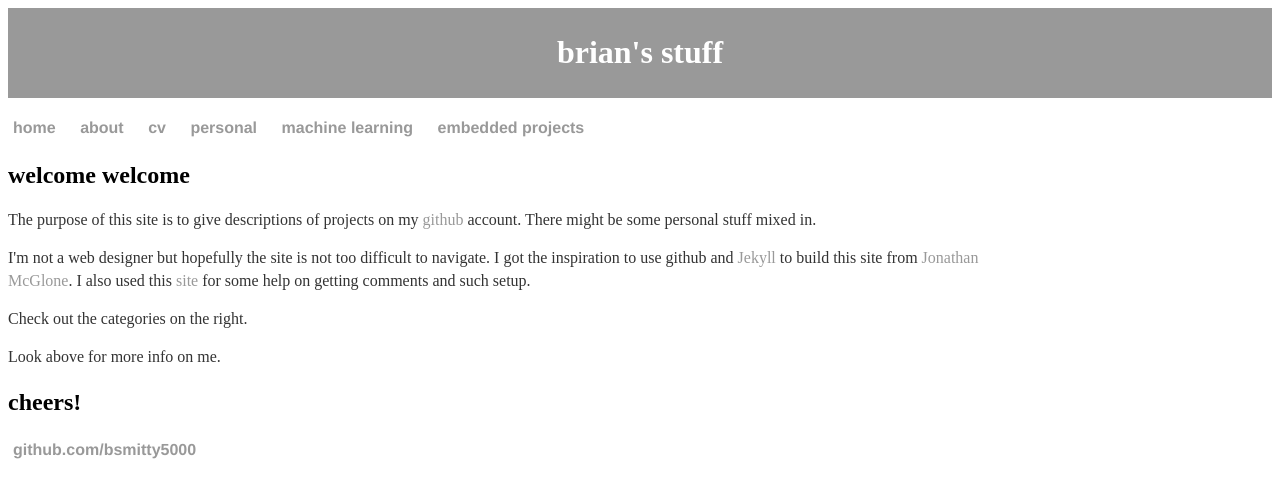
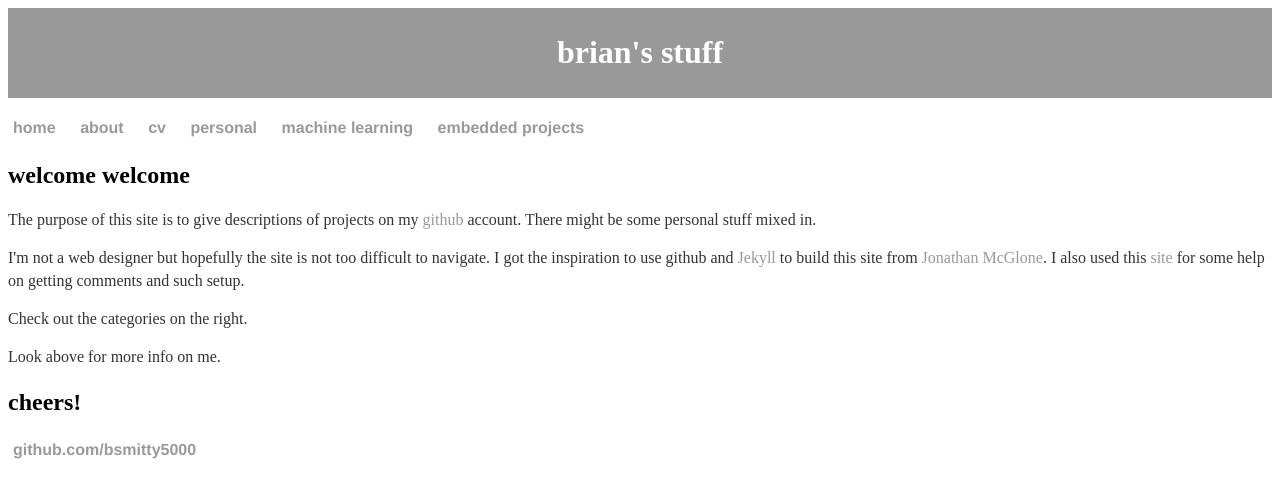
Before and after one commit to bsmitty5000/bsmitty5000.github.io, a Jekyll site: the page built from index.html, in a window 1280 px wide. Shown: the top 498 px of the page. Built offline with Jekyll 4.4.1, drawn with Linux system fonts in a browser that asks for light colours.

Commit message:
Update main.css

```diff
--- a/css/main.css
+++ b/css/main.css
@@ -16,9 +16,6 @@ aside ul{
 }
 nav {
     font-weight: bold;
-}
-.custom_content{
-    width: 80%;
 }
 header {
     background-color:#999;
```
